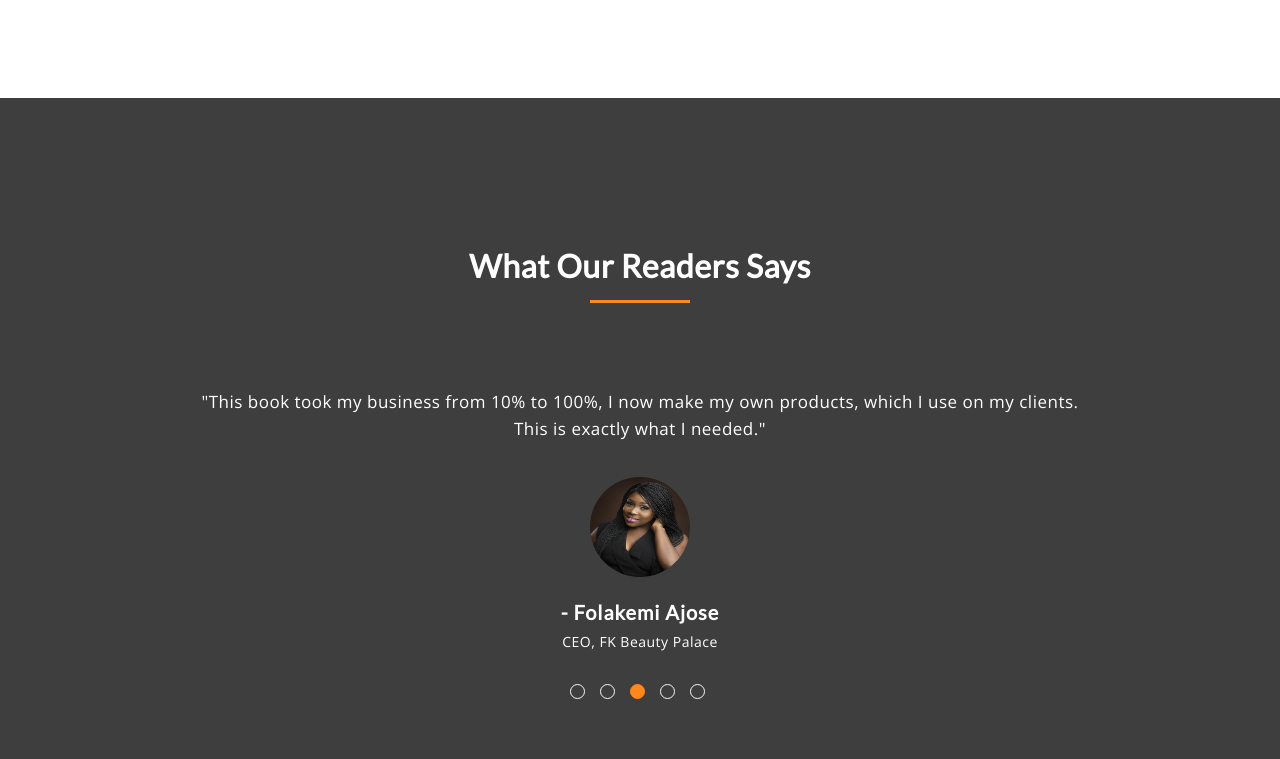
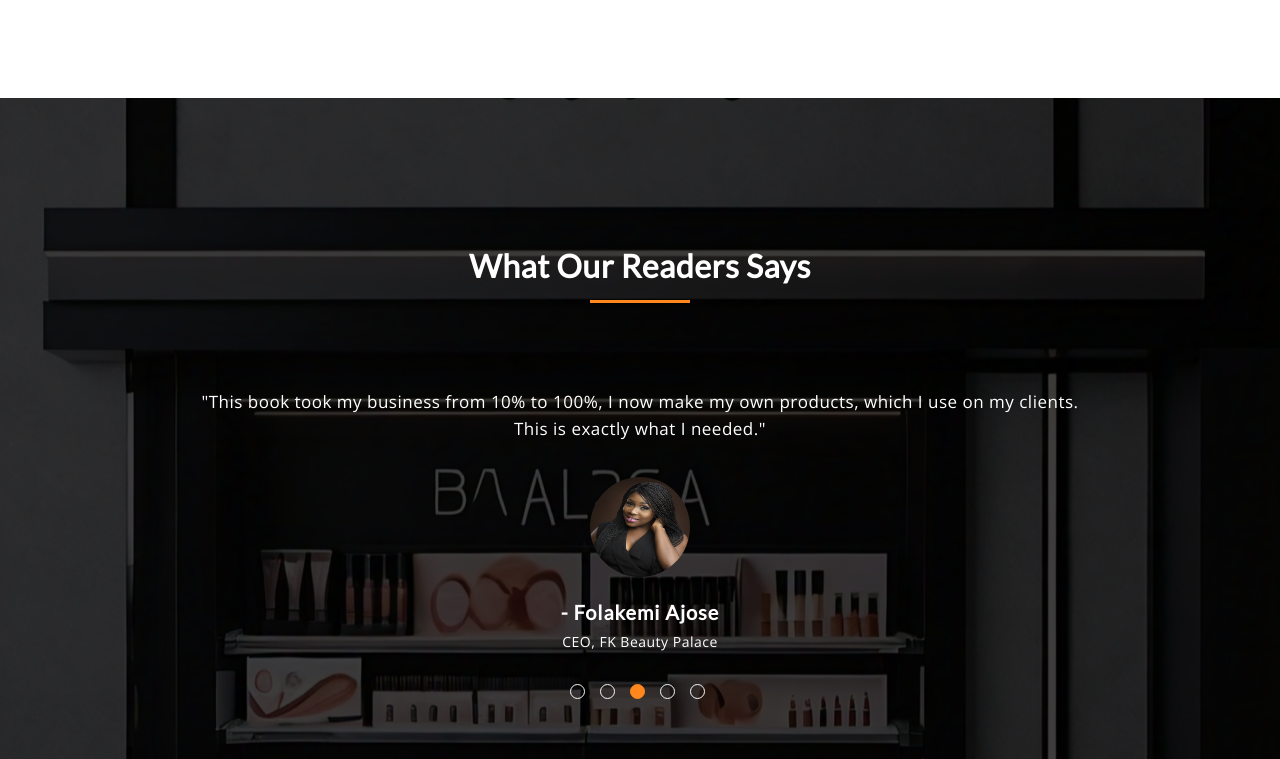
Before and after one commit to oyindamola12/makeup-ebook, a plain HTML site: page index.html in a window 1280 px wide. Shown: the part 4041-4800 px from the top of the page. Drawn offline with nearby package versions, Linux system fonts and the light colour scheme.

Commit message:
first commit

```diff
--- a/style.css
+++ b/style.css
@@ -965,7 +965,7 @@ justify-content: center;
 /*--------------------*/
 
 #mu-testimonials {
-	background-image: url("assets/images/realistic_makeup_brand_images(1).jpeg");
+	background-image: url("assets/images/realistic_makeup_brand_images\ \(1\).jpeg");
 	background-position: center center;
 	background-size: cover;
 	background-attachment: fixed;
```
